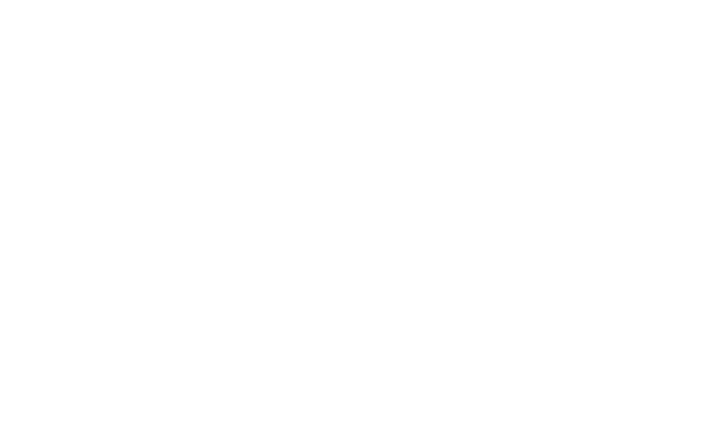
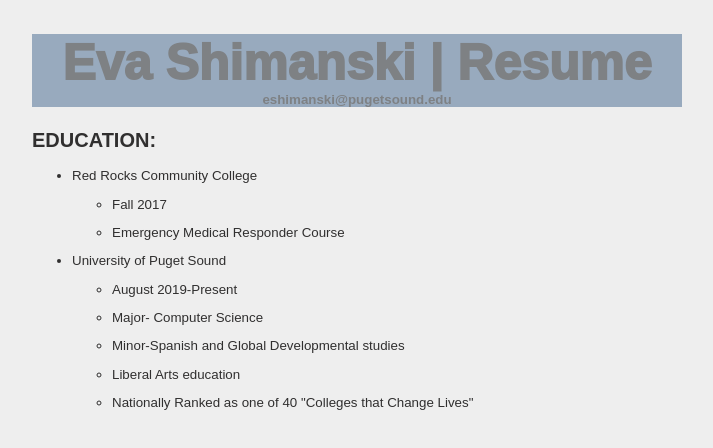
Before and after one commit to evasophia333/evasophia333.github.io, a plain HTML site: page resume.html in a window 1280 px wide. Shown: the whole page, without its empty margins (283-996 px from the left). Drawn offline with Linux system fonts and the light colour scheme.

Commit message:
Updated Wording in homepage paragraphs and began education section of resume

```diff
--- a/default.css
+++ b/default.css
@@ -10,6 +10,15 @@ body {
     font-weight: 1000;
     text-align: center;
     background-color: #98aabe;    /* Medium blue */
+    margin-bottom: 0em;
+   }
+   h5 {
+    font-size: 10pt;
+    font-family: Arial, Helvetica, sans-serif;
+    text-align: center;
+    background-color: #98aabe;    /* Medium blue */
+    margin-top: 0em ;
+    color: #7E8184;
    }
 
   p {
--- a/resume.html
+++ b/resume.html
@@ -0,0 +1,54 @@
+<!DOCTYPE html>
+<html lang='en'>
+
+<head>
+    <meta charset='UTF-8' />
+    <title>Resume | Eva Sophia Shimanski</title>
+    <link rel='stylesheet' href='default.css' />
+</head>
+
+<body>
+    <div class='page'>
+        <h1 class='selector'>Eva Shimanski | Resume</h1>
+        <h5>eshimanski@pugetsound.edu</h5>
+        <div class='content'>
+            <h2>EDUCATION:</h2>
+            <ul>
+                <li>
+                    <p>Red Rocks Community College</p>
+                </li>
+                <ul>
+                    <li>
+                        <p>Fall 2017</p>
+                    </li>
+                    <li>
+                        <p>Emergency Medical Responder Course </p>
+                    </li>
+                </ul>
+                <li>
+                    <p>University of Puget Sound</p>
+                </li>
+                <ul>
+                    <li>
+                        <p>August 2019-Present</p>
+                    </li>
+                    <li>
+                        <p>Major- Computer Science</p>
+                    </li>
+                    <li>
+                        <p>Minor-Spanish and Global Developmental studies </p>
+                    </li>
+                    <li>
+                        <p>Liberal Arts education </p>
+                    </li>
+                    <li>
+                        <p> Nationally Ranked as one of 40 "Colleges that Change Lives"</p>
+                    </li>
+                </ul>
+
+            </ul>
+        </div>
+    </div>
+</body>
+
+</html>
```
Also changed, not shown: index.html (+9 -10 lines).
